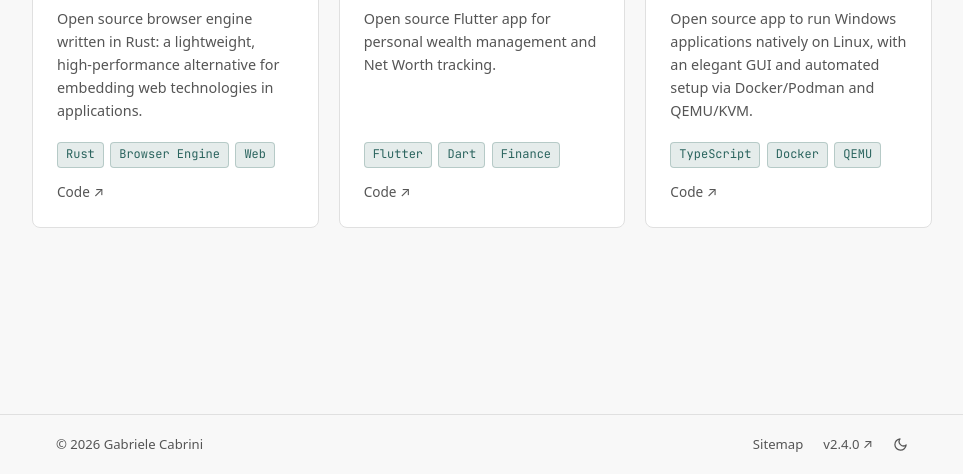
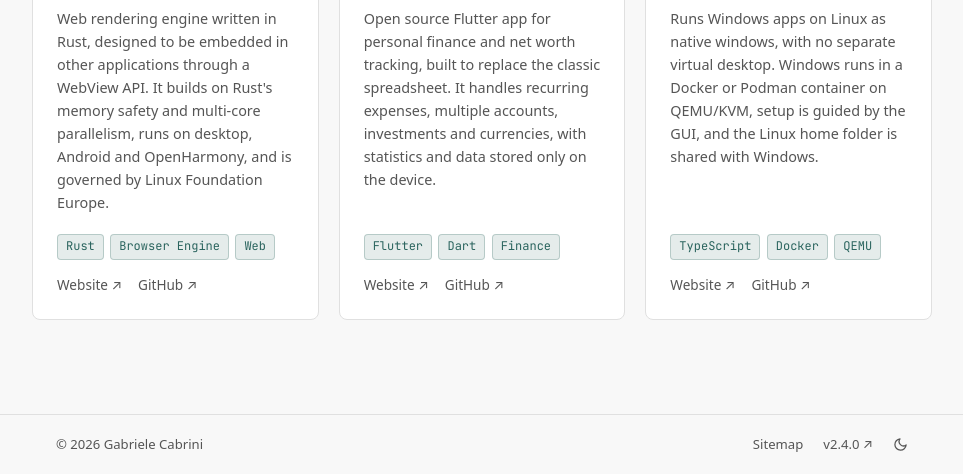
Before and after one commit to gabrielecabrini/portfolio, an Astro site: page /en/projects in a window 1280 px wide. Shown: the part 326-800 px from the top of the page, without its empty margins (158-1121 px from the left). Built offline with nearby package versions, Linux system fonts and the light colour scheme; Astro itself is replaced by a stand-in of ours.

Commit message:
feat(projects): improve descriptions and websites link

```diff
--- a/src/i18n/en.json
+++ b/src/i18n/en.json
@@ -118,19 +118,19 @@
     "title": "Projects",
     "subtitle": "Open source projects I've contributed to.",
     "card": {
-      "repo": "Code"
+      "site": "Website"
     },
     "servo": {
       "title": "Servo",
-      "description": "Open source browser engine written in Rust: a lightweight, high-performance alternative for embedding web technologies in applications."
+      "description": "Web rendering engine written in Rust, designed to be embedded in other applications through a WebView API. It builds on Rust's memory safety and multi-core parallelism, runs on desktop, Android and OpenHarmony, and is governed by Linux Foundation Europe."
     },
     "sossoldi": {
       "title": "Sossoldi",
-      "description": "Open source Flutter app for personal wealth management and Net Worth tracking."
+      "description": "Open source Flutter app for personal finance and net worth tracking, built to replace the classic spreadsheet. It handles recurring expenses, multiple accounts, investments and currencies, with statistics and data stored only on the device."
     },
     "winboat": {
       "title": "WinBoat",
-      "description": "Open source app to run Windows applications natively on Linux, with an elegant GUI and automated setup via Docker/Podman and QEMU/KVM."
+      "description": "Runs Windows apps on Linux as native windows, with no separate virtual desktop. Windows runs in a Docker or Podman container on QEMU/KVM, setup is guided by the GUI, and the Linux home folder is shared with Windows."
     }
   },
   "cv": {
--- a/src/i18n/it.json
+++ b/src/i18n/it.json
@@ -118,19 +118,19 @@
     "title": "Progetti",
     "subtitle": "Progetti open source a cui ho contribuito.",
     "card": {
-      "repo": "Codice"
+      "site": "Sito"
     },
     "servo": {
       "title": "Servo",
-      "description": "Browser engine open source scritto in Rust: un'alternativa leggera e ad alte prestazioni per integrare le tecnologie web nelle applicazioni."
+      "description": "Motore di rendering web scritto in Rust, pensato per essere integrato in altre applicazioni tramite un'API WebView. Sfrutta la sicurezza della memoria di Rust e il parallelismo multi-core, gira su desktop, Android e OpenHarmony ed è gestito da Linux Foundation Europe."
     },
     "sossoldi": {
       "title": "Sossoldi",
-      "description": "App Flutter open source per la gestione del patrimonio personale e il tracciamento del Net Worth."
+      "description": "App open source in Flutter per la finanza personale e il tracciamento del patrimonio netto, nata per sostituire il classico foglio di calcolo. Gestisce spese ricorrenti, più conti, investimenti e valute diverse, con statistiche e dati salvati solo sul dispositivo."
     },
     "winboat": {
       "title": "WinBoat",
-      "description": "Applicazione open source per eseguire app Windows nativamente su Linux, con un'interfaccia grafica elegante e configurazione automatizzata tramite Docker/Podman e QEMU/KVM."
+      "description": "Esegue le app Windows su Linux come finestre native, senza un desktop virtuale separato. Windows gira in un container Docker o Podman su QEMU/KVM, l'installazione è guidata dall'interfaccia e la cartella home di Linux è condivisa con Windows."
     }
   },
   "cv": {
--- a/src/pages/[...lang]/projects.astro
+++ b/src/pages/[...lang]/projects.astro
@@ -41,6 +41,11 @@ const lang = pageLang(Astro.params.lang);
                 ))}
               </div>
               <div class="card-links">
+                {project.url && (
+                  <a href={project.url} target="_blank" rel="noopener noreferrer" class="card-link">
+                    {t(lang, 'projects.card.site')} ↗
+                  </a>
+                )}
                 {project.repoUrl && (
                   <a
                     href={project.repoUrl}
@@ -48,7 +53,7 @@ const lang = pageLang(Astro.params.lang);
                     rel="noopener noreferrer"
                     class="card-link"
                   >
-                    {t(lang, 'projects.card.repo')} ↗
+                    GitHub ↗
                   </a>
                 )}
               </div>
```
